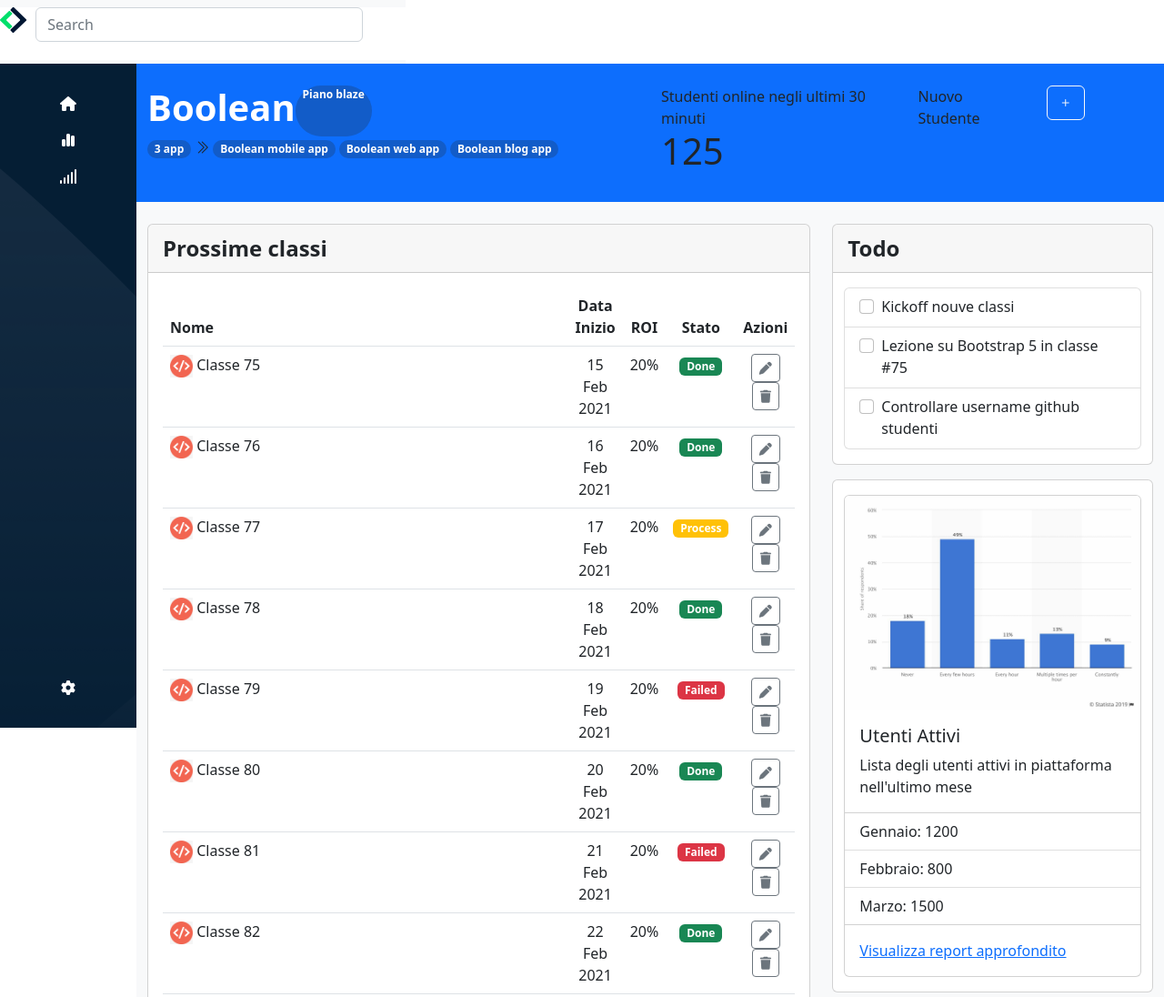
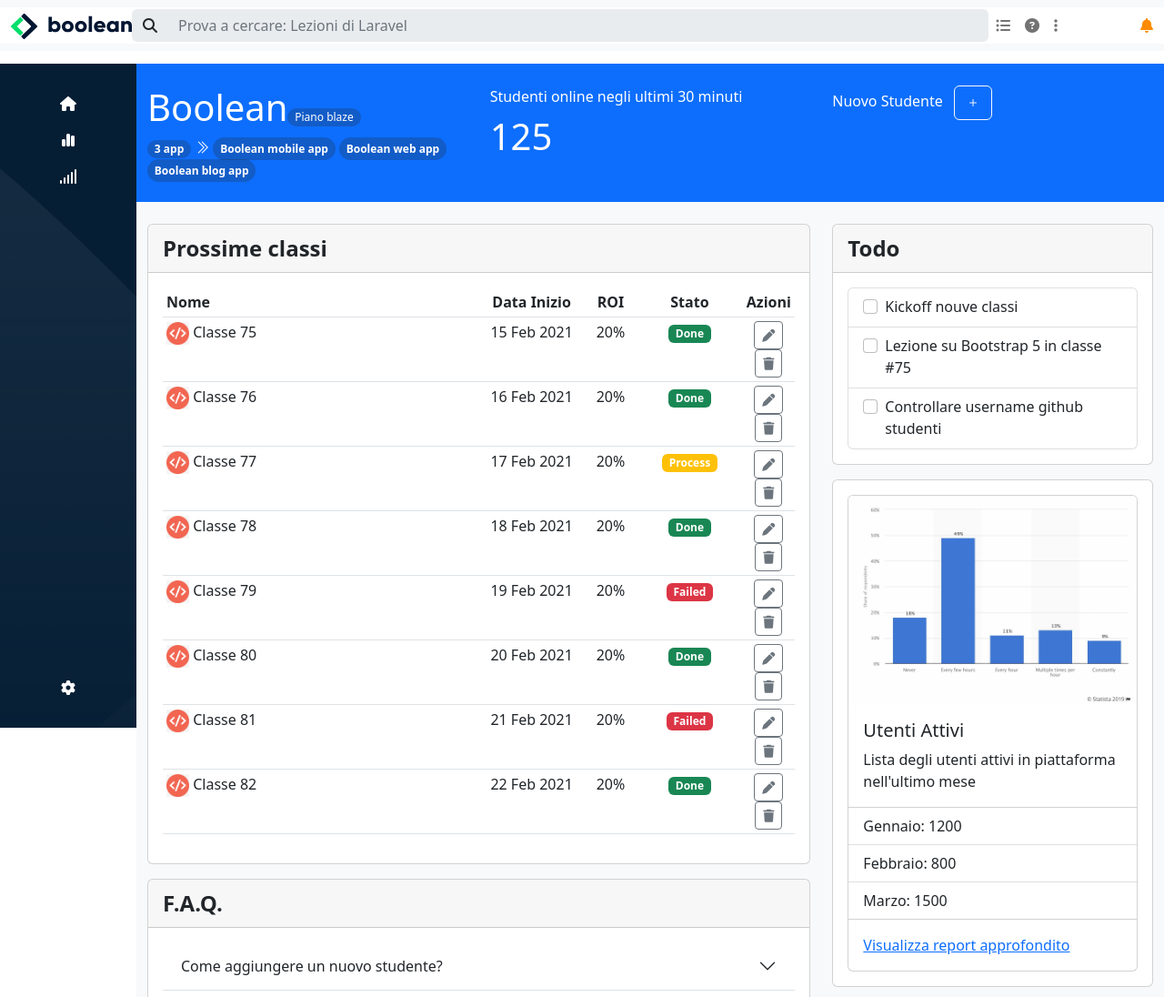
Before and after one commit to jfmarkan/html-css-bootstrap-dashboard, a plain HTML site: page index.html in a window 1280 px wide. Shown: the top 1096 px of the page at 91% size. Drawn offline with nearby package versions, Linux system fonts and the light colour scheme.

Commit message:
Xs, S, Md templates done

```diff
--- a/css/styles.css
+++ b/css/styles.css
@@ -19,8 +19,8 @@
     height: calc(100vh - 70px);
 }
 
-.my_logo-small{
-    width: 45px;
+.my_navbar-logo{
+    height: 50px;
 }
 
 .my_class-icon{
@@ -31,7 +31,7 @@
     color: #ff8c00;
 }
 
-@media screen and (min-width:768px) {
+@media screen and (min-width:992px) {
     .my_side-bar{
         width: 150px;
     }
@@ -39,8 +39,4 @@
     .my_main-content{
         padding-left: 150px
     }
-
-    .my_nav-text{
-        display: inline-block;
-    }
 }
--- a/index.html
+++ b/index.html
@@ -15,25 +15,53 @@
         <link rel="stylesheet" href="https://cdn.jsdelivr.net/npm/bootstrap-icons@1.10.5/font/bootstrap-icons.css">
     </head>
     <body>
-        <header class="bg-light position-fixed my_page-header">
-            <nav class="navbar navbar-expand-lg">
-                <div class="bg-white">
-                    <div class="row">
-                        <div class="col-2 col-lg-1">
-                            <a class="navbar-brand" href="#">
-                                <img  src="img/mobile-logo.png" alt="Boolean Mobile Logo" class="my_logo-small d-lg-none">
-                                <img  src="img/logo.svg" alt="Boolean Logo" class="d-none d-lg-block">
-                            </a>
+        <header class="position-fixed my_page-header w-100">
+            <nav class="navbar navbar-expand-lg bg-light">
+                <div class="container-fluid bg-white">
+                    <a class="navbar-brand m-0 p-0" href="#">
+                        <img src="img/mobile-logo.png" alt="Logo Boolean Mobile" class="my_navbar-logo d-lg-none">
+                        <img src="img/logo.svg" alt="Logo Boolean Desktop" class="d-none d-lg-inline">
+                    </a>
+                    <form class="d-flex w-75" role="search">
+                        <div class="input-group flex-nowrap">
+                            <span class="input-group-text border-0" id="addon-wrapping"><i class="fa-solid fa-magnifying-glass"></i></span>
+                            <input type="text" class="form-control border-0 input-group-text text-start" placeholder="Prova a cercare: Lezioni di Laravel">
                         </div>
-                        <div class="col-10">
-                            <form class="d-flex" role="search">
-                                <input class="form-control me-2" type="search" placeholder="Search" aria-label="Search">
-                            </form>
-                        </div>
-                        <div class="col-1">
+                    </form>
+                    <div class="collapse navbar-collapse" id="navbarSupportedContent">
+                        <ul class="navbar-nav me-auto mb-2 mb-lg-0">
+                            <li class="nav-item">
+                                <a class="nav-link" href="#">
+                                    <i class="fa-solid fa-list-ul"></i>
+                                </a>
+                            </li>
+                            <li class="nav-item">
+                                <a class="nav-link" href="#">
+                                    <i class="fa-solid fa-circle-question"></i>
+                                </a>
+                            </li>
+                            <li class="nav-item">
+                                <a class="nav-link ">
+                                    <i class="fa-solid fa-ellipsis-vertical"></i>
+                                </a>
+                            </li>
+                        </ul>
+                    </div>
+                    <div>
+                        <ul class="m-0 p-0">
+                            <li class="navbar nav-item dropdown p-0 ">
+                                <a class="nav-link" href="#" role="button" data-bs-toggle="dropdown" aria-expanded="false">
+                                    <i class="fa-solid fa-bell"></i>
+                                </a>
+                                <ul class="dropdown-menu dropdown-menu-end">
+                                    <li><a class="dropdown-item" href="#">Profilo</a></li>
+                                    <li><a class="dropdown-item" href="#">Fatturazione</a></li>
+                                    <li><a class="dropdown-item" href="#">Logout</a></li>
+                                </ul>
+                            </li>
+                        </ul>
+                    </div>
 
-                        </div>
-                    </div>
                 </div>
             </nav>
         </header>
@@ -78,41 +106,42 @@
                 <header class="bg-primary">
                     <div class="container-fluid py-4">
                         <div class="row">
-                            <div class="col-12 col-md-3 order-md-3">
+                            <div class="col-12 col-md-4 order-md-3">
                                 <div class="row">
-                                    <div class="col">Nuovo Studente</div>
-                                    <div class="col">
+                                    <div>
+                                        <span class="text-white me-2">Nuovo Studente</span>
                                         <button class="btn btn-outline-light"><i class="bi bi-plus fs-6"></i></button>
                                     </div>
                                 </div>
 
 
                             </div>
-                            <div class="col-12 col-md-6 order-md-1">
+                            <div class="col-12 my-4 col-md-4 my-md-0 order-md-1">
                                 <div class="row">
-                                    <div class="col-12 d-flex">
-                                        <h1 class="text-white fw-semibold">Boolean</h1>
-                                        <span class="badge rounded-pill bg-dark bg-opacity-25">Piano blaze</span>
+                                    <div class="col-12 d-flex align-items-baseline">
+                                        <h1 class="text-white">Boolean</h1>
+                                        <h6><span class="badge rounded-pill bg-dark bg-opacity-25 fw-light">Piano blaze</span></h6>
                                     </div>
                                     <div class="col-12">
                                         <span class="badge rounded-pill bg-dark bg-opacity-25">3 app</span>
-                                        <i class="bi bi-chevron-double-right"></i>
-                                        <span class="badge rounded-pill bg-dark bg-opacity-25">Boolean mobile app</span>
-                                        <span class="badge rounded-pill bg-dark bg-opacity-25">Boolean web app</span>
-                                        <span class="badge rounded-pill bg-dark bg-opacity-25">Boolean blog app</span>
+                                        <i class="bi bi-chevron-double-right text-white"></i>
+                                        <span class="badge rounded-pill bg-dark bg-opacity-25 d-none d-lg-inline">Boolean mobile app</span>
+                                        <span class="badge rounded-pill bg-dark bg-opacity-25 d-none d-lg-inline">Boolean web app</span>
+                                        <span class="badge rounded-pill bg-dark bg-opacity-25 d-none d-lg-inline">Boolean blog app</span>
+                                        <span class="badge rounded-pill bg-dark bg-opacity-25 d-lg-none">+</span>
                                     </div>
                                 </div>
 
 
 
                             </div>
-                            <div class="col-12 col-md-3 order-md-2">
+                            <div class="col-12 col-md-4 order-md-2">
                                 <div class="row">
-                                    <div class="col-12">
+                                    <div class="col-12 text-white">
                                         Studenti online negli ultimi 30 minuti
                                     </div>
                                     <div class="col-12">
-                                        <h1>125</h1>
+                                        <h1 class="text-white mt-2">125</h1>
                                     </div>
                                 </div>
 
@@ -132,14 +161,14 @@
                                             Prossime classi
                                         </div>
                                         <div class="card-body">
-                                            <table class="table fs-6 text-center">
+                                            <table class="table table-sm fs-6 text-center">
                                                 <thead>
                                                     <tr>
-                                                        <th scope="col" class="col-6 col-lg-8 text-start">Nome</th>
-                                                        <th scope="col">Data Inizio</th>
-                                                        <th scope="col">ROI</th>
-                                                        <th scope="col">Stato</th>
-                                                        <th scope="col">Azioni</th>
+                                                        <th scope="col" class="col-4 col-md-6 text-start">Nome</th>
+                                                        <th scope="col" class="d-none d-md-table-cell col-md-2">Data Inizio</th>
+                                                        <th scope="col" class="d-none d-md-table-cell col-md-1">ROI</th>
+                                                        <th scope="col" class="col-4 col-md-1 col-lg-2">Stato</th>
+                                                        <th scope="col" class="col-4 col-md-3 col-lg-2">Azioni</th>
                                                     </tr>
                                                 </thead>
                                                 <tbody>
@@ -147,12 +176,12 @@
                                                         <td class="text-start">
                                                             <img src="img/class-avatar.jpg" alt="" class="my_class-icon">
                                                             Classe 75</td>
-                                                        <td>15 Feb 2021</td>
-                                                        <td>20%</td>
-                                                        <td>
+                                                        <td class="d-none d-md-table-cell">15 Feb 2021</td>
+                                                        <td class="d-none d-md-table-cell">20%</td>
+                                                        <td class="">
                                                             <span class="badge text-bg-success">Done</span>
                                                         </td>
-                                                        <td>
+                                                        <td class="">
                                                             <button class="btn btn-outline-secondary btn-sm"><i class="fa-solid fa-pen"></i></button>
                                                             <button class="btn btn-outline-secondary btn-sm"><i class="fa-solid fa-trash"></i></button>
                                                         </td>
@@ -162,8 +191,8 @@
                                                             <img src="img/class-avatar.jpg" alt="" class="my_class-icon">
                                                             Classe 76
                                                         </td>
-                                                        <td>16 Feb 2021</td>
-                                                        <td>20%</td>
+                                                        <td class="d-none d-md-table-cell">16 Feb 2021</td>
+                                                        <td class="d-none d-md-table-cell">20%</td>
                                                         <td>
                                                             <span class="badge text-bg-success">Done</span>
                                                         </td>
@@ -177,8 +206,8 @@
                                                             <img src="img/class-avatar.jpg" alt="" class="my_class-icon">
                                                             Classe 77
                                                         </td>
-                                                        <td>17 Feb 2021</td>
-                                                        <td>20%</td>
+                                                        <td class="d-none d-md-table-cell">17 Feb 2021</td>
+                                                        <td class="d-none d-md-table-cell">20%</td>
                                                         <td>
                                                             <span class="badge text-bg-warning text-white">Process</span>
                                                         </td>
@@ -192,8 +221,8 @@
                                                             <img src="img/class-avatar.jpg" alt="" class="my_class-icon">
                                                             Classe 78
                                                         </td>
-                                                        <td>18 Feb 2021</td>
-                                                        <td>20%</td>
+                                                        <td class="d-none d-md-table-cell">18 Feb 2021</td>
+                                                        <td class="d-none d-md-table-cell">20%</td>
                                                         <td>
                                                             <span class="badge text-bg-success">Done</span>
                                                         </td>
@@ -207,8 +236,8 @@
                                                             <img src="img/class-avatar.jpg" alt="" class="my_class-icon">
                                                             Classe 79
                                                         </td>
-                                                        <td>19 Feb 2021</td>
-                                                        <td>20%</td>
+                                                        <td class="d-none d-md-table-cell">19 Feb 2021</td>
+                                                        <td class="d-none d-md-table-cell">20%</td>
                                                         <td>
                                                             <span class="badge text-bg-danger">Failed</span>
                                                         </td>
@@ -222,8 +251,8 @@
                                                             <img src="img/class-avatar.jpg" alt="" class="my_class-icon">
                                                             Classe 80
                                                         </td>
-                                                        <td>20 Feb 2021</td>
-                                                        <td>20%</td>
+                                                        <td class="d-none d-md-table-cell">20 Feb 2021</td>
+                                                        <td class="d-none d-md-table-cell">20%</td>
                                                         <td>
                                                             <span class="badge text-bg-success">Done</span>
                                                         </td>
@@ -237,8 +266,8 @@
                                                             <img src="img/class-avatar.jpg" alt="" class="my_class-icon">
                                                             Classe 81
                                                         </td>
-                                                        <td>21 Feb 2021</td>
-                                                        <td>20%</td>
+                                                        <td class="d-none d-md-table-cell">21 Feb 2021</td>
+                                                        <td class="d-none d-md-table-cell">20%</td>
                                                         <td>
                                                             <span class="badge text-bg-danger">Failed</span>
                                                         </td>
@@ -252,8 +281,8 @@
                                                             <img src="img/class-avatar.jpg" alt="" class="my_class-icon">
                                                             Classe 82
                                                         </td>
-                                                        <td>22 Feb 2021</td>
-                                                        <td>20%</td>
+                                                        <td class="d-none d-md-table-cell">22 Feb 2021</td>
+                                                        <td class="d-none d-md-table-cell">20%</td>
                                                         <td>
                                                             <span class="badge text-bg-success">Done</span>
                                                         </td>
@@ -268,7 +297,7 @@
                                     </div>
                                 </div>
                                 <div class="col-12">
-                                    <div class="card">
+                                    <div class="card mb-3">
                                         <div class="card-header fs-4 fw-semibold">
                                             F.A.Q.
                                         </div>
@@ -323,7 +352,7 @@
                                         <div class="card-header fs-4 fw-semibold">
                                             Todo
                                         </div>
-                                        <div class="container">
+                                        <div class="mx-3">
                                             <form action="" class="my-3">
                                                 <ul class="list-group">
                                                     <li class="list-group-item">
@@ -356,8 +385,8 @@
                                     </div>
                                 </div>
                                 <div class="col-12">
-                                    <div class="card container">
-                                        <div class="card my-3">
+                                    <div class="card">
+                                        <div class="card m-3">
                                             <img src="img/stats.jpeg" class="card-img-top" alt="Img Stats">
                                             <div class="card-body">
                                                 <h5 class="card-title">Utenti Attivi</h5>
```
